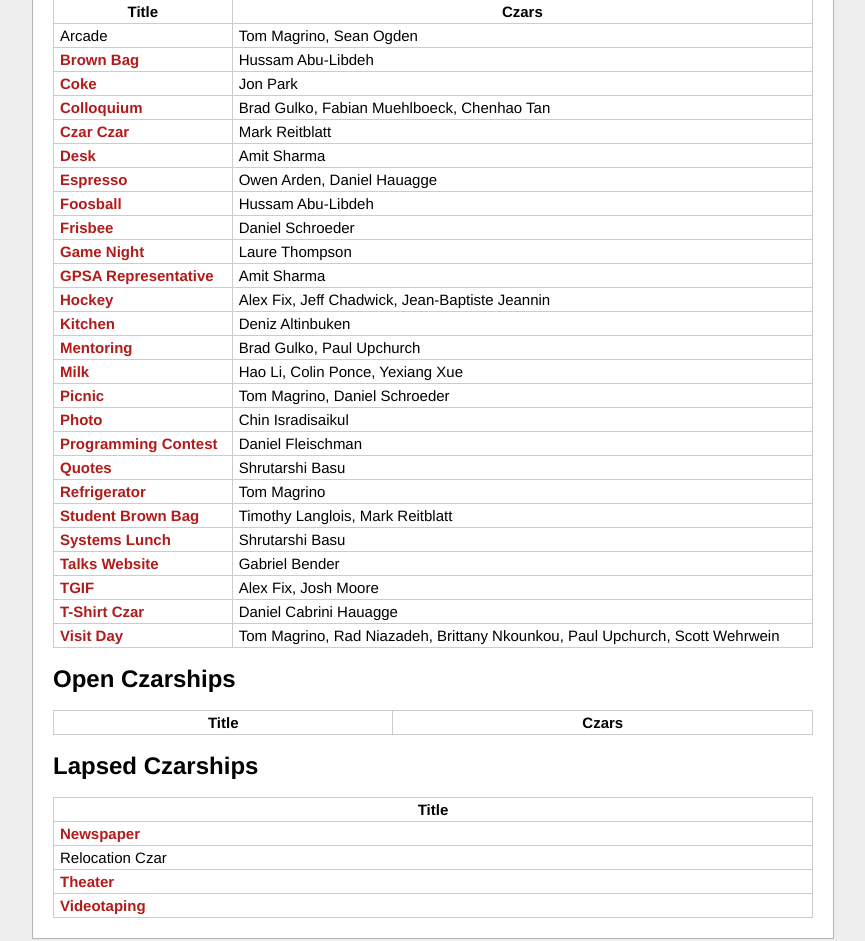
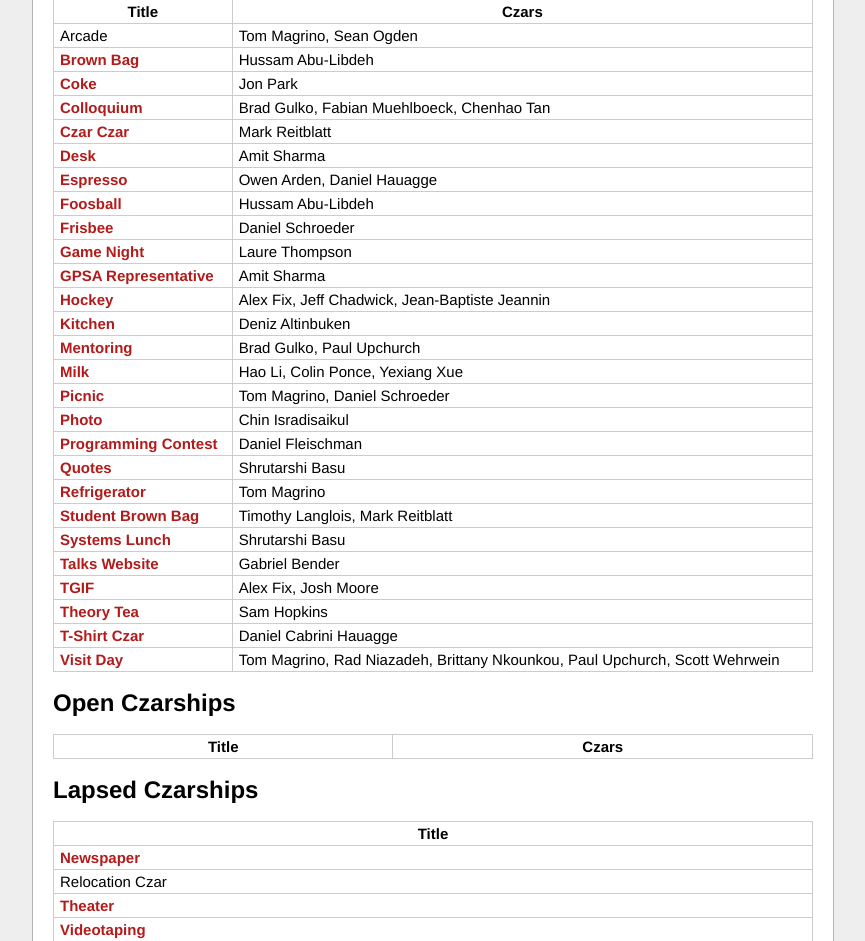
Before and after one commit to reitblatt/cornell-cs-czars, a PHP site: page / in a window 1280 px wide. Shown: the part 426-1367 px from the top of the page, without its empty margins (207-1072 px from the left). Run offline with PHP 8.4, Linux system fonts and the light colour scheme.

Commit message:
forgot to commit index

```diff
--- a/index.php
+++ b/index.php
@@ -43,6 +43,7 @@
     czar('Systems Lunch', 'Shrutarshi Basu', 'systems_lunch.php');
     czar('Talks Website', 'Gabriel Bender', 'talks.php');
     czar('TGIF', 'Alex Fix, Josh Moore', 'tgif.php');
+    czar('Theory Tea', 'Sam Hopkins', 'theory_tea.php');
     czar('T-Shirt Czar', 'Daniel Cabrini Hauagge', 'tshirt.php');
     czar('Visit Day', 'Tom Magrino, Rad Niazadeh, Brittany Nkounkou, Paul Upchurch, Scott Wehrwein', 'visit.php');
 ?>
```
